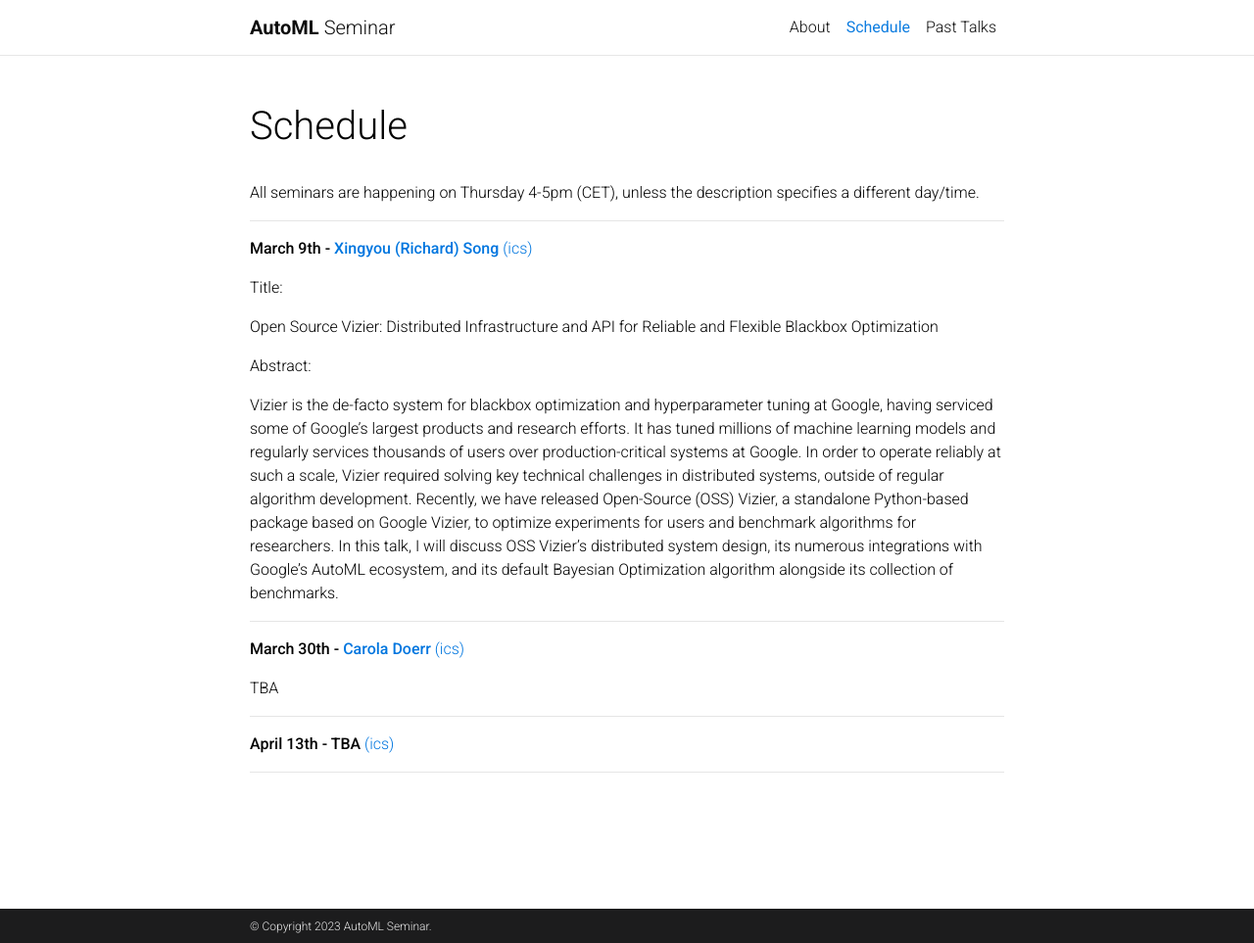
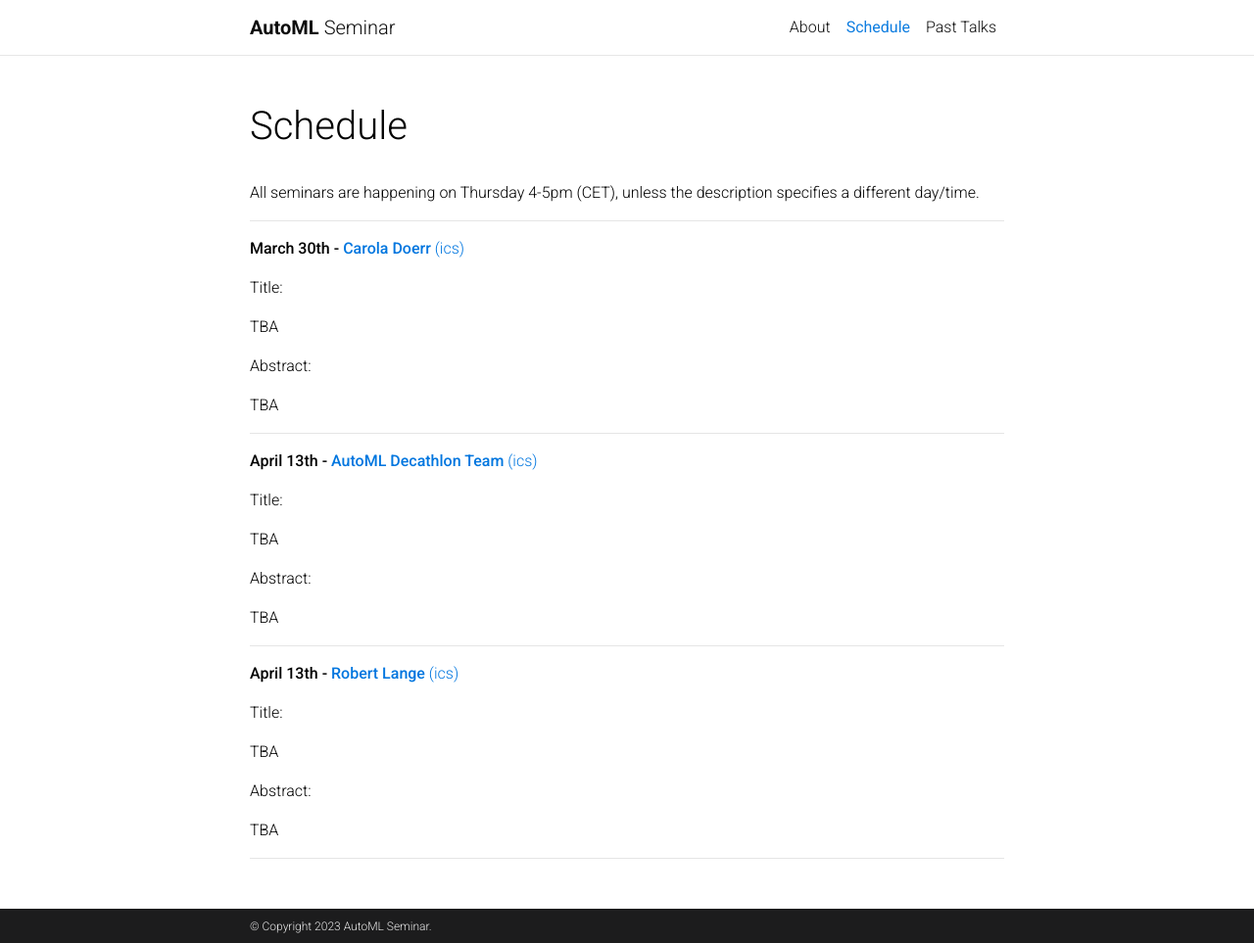
Before and after one commit to AutoML-Seminars/AutoML-Seminars.github.io, a Jekyll site: the page built from _pages/schedule.md, in a window 1280 px wide and 963 px high. Shown: the whole window at 98% size. Built offline with Jekyll 4.4.1, drawn with Linux system fonts in a browser that asks for light colours; comment, search, counter and statistics services are not loaded; a style sheet for code colours, icons or effects is not loaded.

Commit message:
update schedule

```diff
--- a/_pages/schedule.md
+++ b/_pages/schedule.md
@@ -12,26 +12,43 @@ All seminars are happening on Thursday 4-5pm (CET), unless the description speci
 
 ----------
 
-**March 9th - [Xingyou (Richard) Song](https://xingyousong.github.io/)** [(ics)](../assets/ics/automl_seminar_march_9.ics)
+**March 30th - [Carola Doerr](https://webia.lip6.fr/~doerr/)** [(ics)](../assets/ics/automl_seminar_march_30.ics)
+
 
 Title:
 
-Open Source Vizier: Distributed Infrastructure and API for Reliable and Flexible Blackbox Optimization
+TBA
 
 Abstract:
 
-Vizier is the de-facto system for blackbox optimization and hyperparameter tuning at Google, having serviced some of Google's largest products and research efforts. It has tuned millions of machine learning models and regularly services thousands of users over production-critical systems at Google. In order to operate reliably at such a scale, Vizier required solving key technical challenges in distributed systems, outside of regular algorithm development. Recently, we have released Open-Source (OSS) Vizier, a standalone Python-based package based on Google Vizier, to optimize experiments for users and benchmark algorithms for researchers. In this talk, I will discuss OSS Vizier's distributed system design, its numerous integrations with Google's AutoML ecosystem, and its default Bayesian Optimization algorithm alongside its collection of benchmarks.
+TBA
+
 
 ----------
 
-**March 30th - [Carola Doerr](https://webia.lip6.fr/~doerr/)** [(ics)](../assets/ics/automl_seminar_march_30.ics)
+**April 13th - [AutoML Decathlon Team](https://www.cs.cmu.edu/~automl-decathlon-22/)** [(ics)](../assets/ics/automl_seminar_april_13.ics)
 
+
+Title:
+
+TBA
+
+Abstract:
+
+TBA
+
+
+----------
+
+**April 13th - [Robert Lange](https://roberttlange.github.io/)** [(ics)](../assets/ics/automl_seminar_april_27.ics)
+
+
+Title:
+
+TBA
+
+Abstract:
 
 TBA
 
 ----------
-
-**April 13th - TBA** [(ics)](../assets/ics/automl_seminar_april_13.ics)
-
-
-----------
```
Also changed, not shown: _pages/about.md (+1 -3 lines), _pages/past_talks.md (+2 -1 lines), 4 other files.
